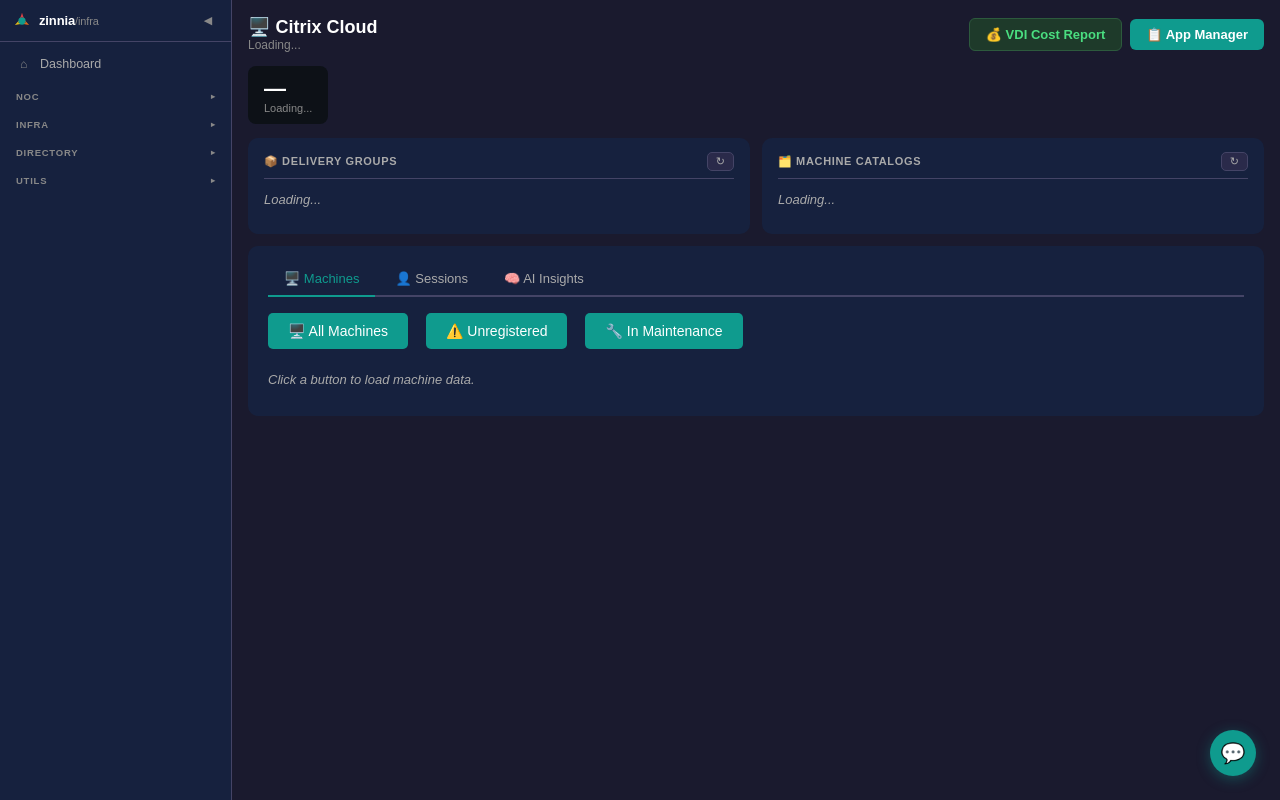
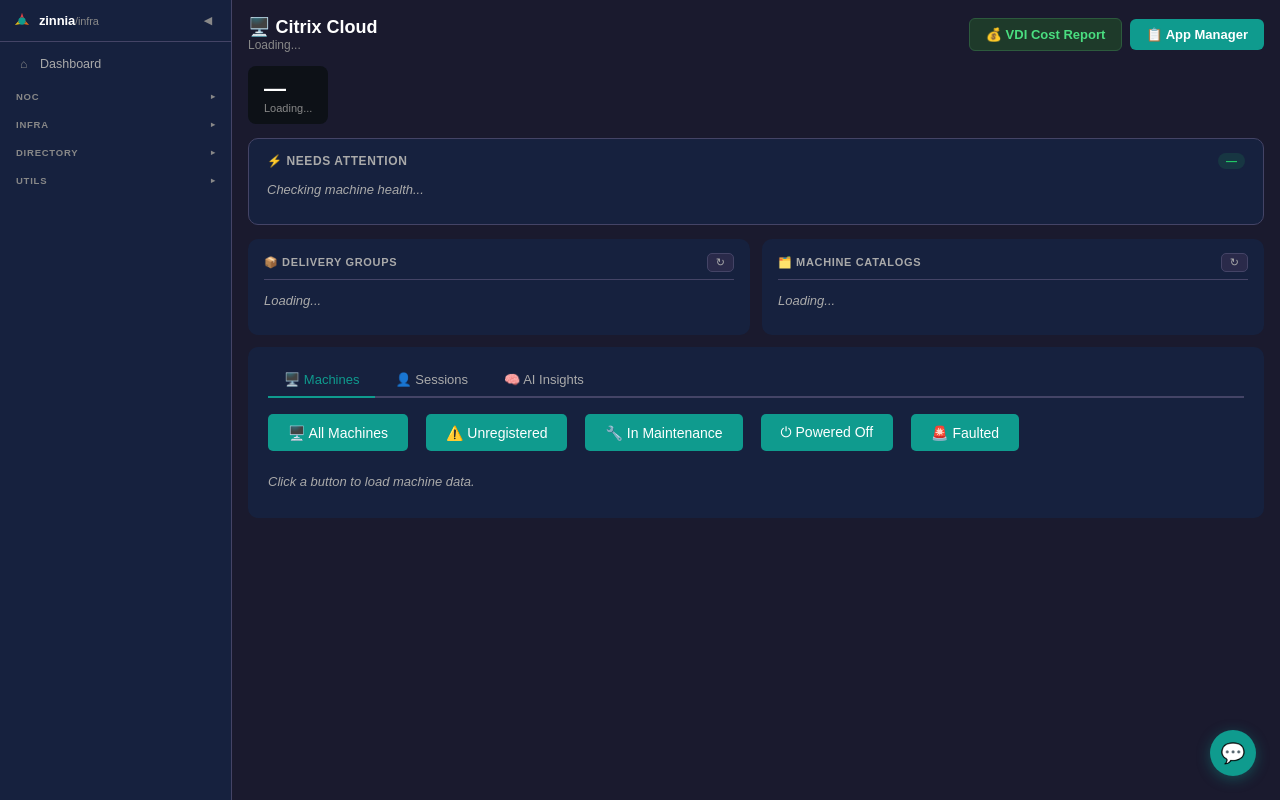
Before and after one commit to markuslanio/ITO-InfraPortal, a Python web app: template templates/citrix.html in a window 1280 px wide. Run offline with Jinja, Linux system fonts and the light colour scheme; the template is opened without the code that fills it, so the values that code supplies are empty.

Commit message:
Add Needs Attention panel to Citrix page for NOC/helpdesk triage
Surfaces the specific machines behind the existing alert-banner counts
(unregistered, in maintenance, faulted, and powered-off servers) in an
always-visible panel above the Delivery Groups/Catalogs row, instead
of requiring a click into the Machines tab and a filter button to see
which machines are actually affected. Powered-off is only flagged for
XenApp/MultiSession machines — pooled VDI desktops are routinely
power-managed and being off there is expected, so including them
would just be noise for a helpdesk user scanning for real problems.
Also adds matching Powered Off / Faulted quick-filter buttons to the
Machines tab for symmetry with the existing Unregistered/Maintenance
filters. Session logoff was already fully implemented (confirm modal,
backend endpoint, working today) — verified it and left it as is.

```diff
--- a/templates/citrix.html
+++ b/templates/citrix.html
@@ -87,6 +87,19 @@
 .btn-sm.danger:hover { background:#aa2222; }
 .btn-sm.warn { background:#7a5a00; }
 .btn-sm.warn:hover { background:#aa8800; }
+
+/* ── Needs Attention panel ── */
+.attn-panel { background: var(--bg2); border-radius: 10px; padding: 14px 18px; margin-bottom: 14px; border: 1px solid var(--border); }
+.attn-panel.has-issues { border-color: rgba(255,170,0,.35); }
+.attn-head { display: flex; align-items: center; justify-content: space-between; margin-bottom: 10px; }
+.attn-head-label { font-size: 12px; font-weight: 700; text-transform: uppercase; letter-spacing: .05em; color: var(--text3); }
+.attn-count { font-size: 11px; font-weight: 700; padding: 2px 8px; border-radius: 10px; background: rgba(255,170,0,.12); color: var(--warning); }
+.attn-count.zero { background: rgba(34,204,102,.12); color: var(--success); }
+.attn-row { display: flex; align-items: center; gap: 10px; padding: 8px 4px; border-bottom: 1px solid var(--border); font-size: 13px; }
+.attn-row:last-child { border-bottom: none; }
+.attn-name { font-weight: 600; color: var(--text); min-width: 160px; }
+.attn-meta { color: var(--text4); font-size: 11px; flex: 1; }
+.attn-empty { color: var(--text4); font-size: 13px; padding: 6px 4px; }
 </style>
 {% endblock %}
 
@@ -132,6 +145,15 @@
 
     <!-- Alert banners -->
     <div id="ctx-alerts"></div>
+
+    <!-- Needs Attention — machines that are off, in maintenance, unregistered, or faulted -->
+    <div class="attn-panel" id="attn-panel">
+        <div class="attn-head">
+            <span class="attn-head-label">⚡ Needs Attention</span>
+            <span class="attn-count zero" id="attn-count">—</span>
+        </div>
+        <div id="attn-body"><p class="loading">Checking machine health...</p></div>
+    </div>
 
     <!-- Delivery Groups + Machine Catalogs side by side -->
     <div class="two-col">
@@ -253,6 +275,58 @@
     }
 }
 
+// ── Needs Attention ───────────────────────────────────────────────────────────
+// Surfaces the specific machines behind the alert-banner counts above, so a
+// NOC/helpdesk user can see what's actually broken without digging into tabs.
+// "Powered off" is only flagged for XenApp/MultiSession (server) machines —
+// pooled VDI desktops are routinely power-managed and being off is expected
+// there, so including them would just be noise.
+async function loadNeedsAttention(refresh) {
+    const [machinesRes, dgRes] = await Promise.all([
+        fetch(apiUrl('/api/citrix/machines', refresh)),
+        fetch(apiUrl('/api/citrix/delivery-groups', refresh)),
+    ]);
+    const machinesData = await machinesRes.json();
+    const dgData = await dgRes.json();
+    const body = document.getElementById('attn-body');
+    const countEl = document.getElementById('attn-count');
+    const panel = document.getElementById('attn-panel');
+    if (machinesData.status === 'error') {
+        body.innerHTML = '<div class="alert-box alert-crit">❌ ' + escHtml(machinesData.message) + '</div>';
+        return;
+    }
+
+    const serverDgNames = new Set(
+        (dgData.delivery_groups || []).filter(dg => dg.session_support === 'MultiSession').map(dg => dg.name)
+    );
+
+    const problems = [];
+    (machinesData.machines || []).forEach(m => {
+        const reasons = [];
+        if (m.registration_state === 'Unregistered') reasons.push({label: 'Unregistered', cls: 'danger'});
+        if (m.in_maintenance_mode) reasons.push({label: m.maintenance_reason ? 'Maintenance: ' + m.maintenance_reason : 'Maintenance mode', cls: 'warn'});
+        if (m.fault_state && !['None','Unknown',''].includes(m.fault_state)) reasons.push({label: 'Fault: ' + m.fault_state, cls: 'danger'});
+        if (m.power_state === 'Off' && serverDgNames.has(m.delivery_group_name)) reasons.push({label: 'Powered off', cls: 'danger'});
+        if (reasons.length) problems.push({machine: m, reasons});
+    });
+
+    countEl.textContent = problems.length;
+    countEl.className = 'attn-count' + (problems.length === 0 ? ' zero' : '');
+    panel.classList.toggle('has-issues', problems.length > 0);
+
+    if (!problems.length) {
+        body.innerHTML = '<div class="attn-empty">✅ No machines currently need attention.</div>';
+        return;
+    }
+
+    body.innerHTML = problems.slice(0, 25).map(p => {
+        const badges = p.reasons.map(r => badge(r.label, r.cls)).join(' ');
+        const meta = [p.machine.delivery_group_name, p.machine.catalog_name].filter(Boolean).join(' · ');
+        return '<div class="attn-row"><span class="attn-name">' + escHtml(p.machine.name) + '</span>'
+            + '<span class="attn-meta">' + escHtml(meta) + '</span>' + badges + '</div>';
+    }).join('') + (problems.length > 25 ? '<div class="attn-meta" style="padding:8px 4px">+ ' + (problems.length - 25) + ' more — see the Machines tab below.</div>' : '');
+}
+
 // ── Delivery Groups ───────────────────────────────────────────────────────────
 async function loadDeliveryGroups(refresh) {
     const res  = await fetch(apiUrl('/api/citrix/delivery-groups', refresh));
@@ -342,6 +416,8 @@
             + '<button class="btn" onclick="loadMachines(false)">🖥️ All Machines</button>'
             + '<button class="btn" onclick="loadMachines(false,\'Unregistered\')">⚠️ Unregistered</button>'
             + '<button class="btn" onclick="loadMachines(false,\'maintenance\')">🔧 In Maintenance</button>'
+            + '<button class="btn" onclick="loadMachines(false,\'poweredoff\')">⏻ Powered Off</button>'
+            + '<button class="btn" onclick="loadMachines(false,\'fault\')">🚨 Faulted</button>'
             + '</div><div id="machines-results"><p class="loading">Click a button to load machine data.</p></div>';
     } else if (tab === 'sessions') {
         content.innerHTML = '<div class="btn-group">'
@@ -370,6 +446,8 @@
     let title = 'All Machines';
     if (filter === 'Unregistered') { machines = machines.filter(m => m.registration_state === 'Unregistered'); title = 'Unregistered Machines'; }
     else if (filter === 'maintenance') { machines = machines.filter(m => m.in_maintenance_mode); title = 'Machines In Maintenance'; }
+    else if (filter === 'poweredoff') { machines = machines.filter(m => m.power_state === 'Off'); title = 'Powered Off Machines'; }
+    else if (filter === 'fault') { machines = machines.filter(m => m.fault_state && !['None','Unknown',''].includes(m.fault_state)); title = 'Faulted Machines'; }
 
     document.getElementById('machines-results').innerHTML = '<p>' + title + ': <strong>' + machines.length + '</strong></p><div id="machines-table"></div>';
     new SmartTable('machines-table', { filename: 'zinnia-citrix-machines', title })
@@ -560,11 +638,13 @@
 
 // ── Init ──────────────────────────────────────────────────────────────────────
 loadSummary(false);
+loadNeedsAttention(false);
 loadDeliveryGroups(false);
 loadCatalogs(false);
 switchReportTab('machines');
 
 setInterval(() => { if (_allSessions.length > 0 || _sessionMode) loadSessions(true, _sessionMode); }, 60000);
 setInterval(() => { loadSummary(true); }, 300000);
+setInterval(() => { loadNeedsAttention(true); }, 300000);
 </script>
 {% endblock %}
```
